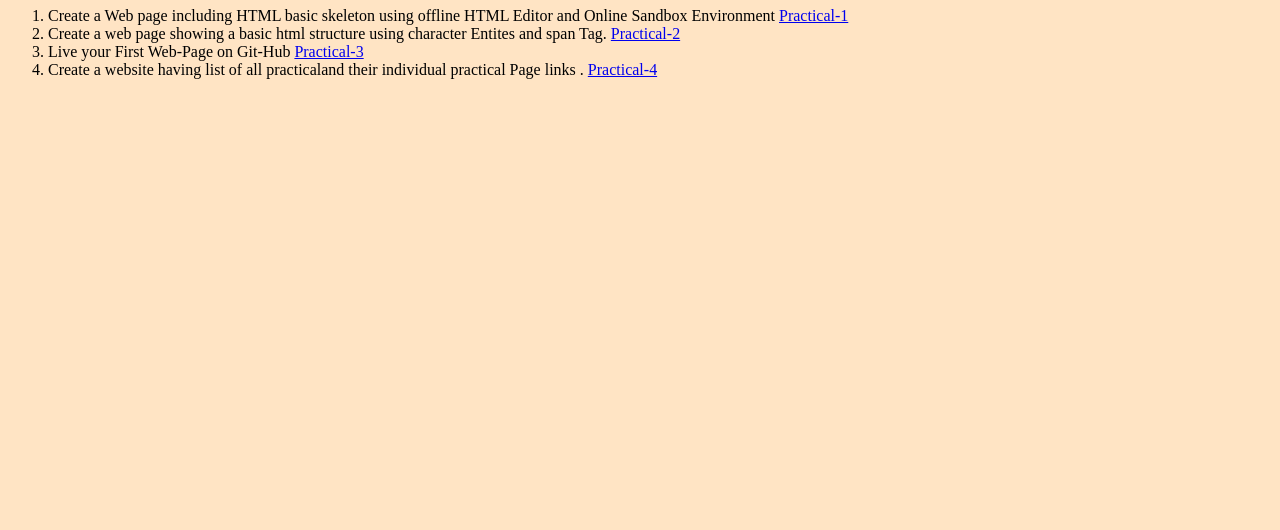
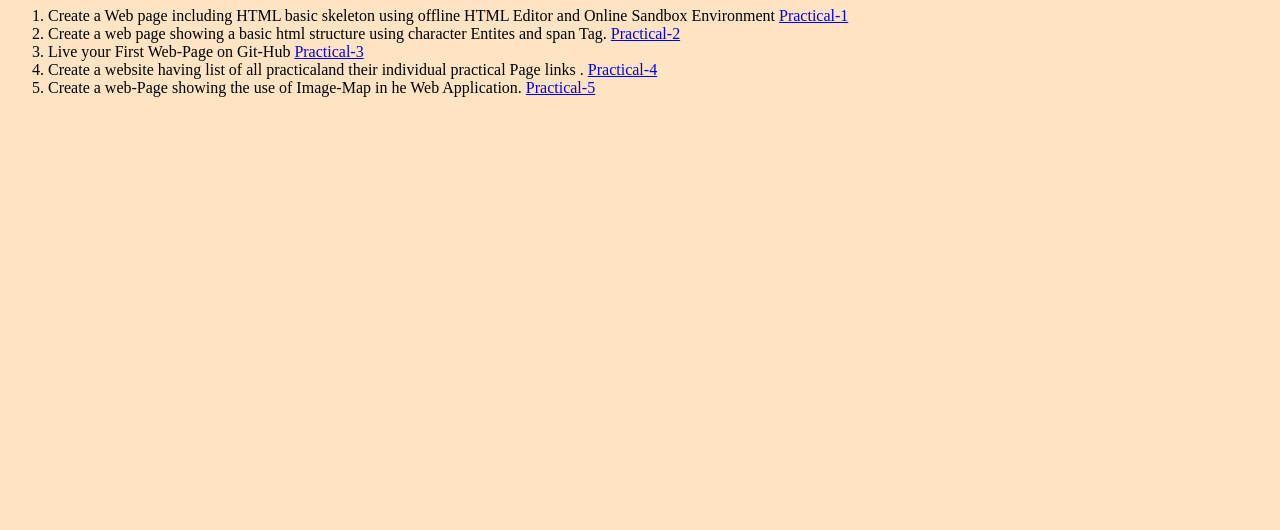
Before and after one commit to KhushiAgrawal/Practical-4, a plain HTML site: page index.html in a window 1280 px wide. Shown: the part 270-800 px from the top of the page. Drawn offline with Linux system fonts and the light colour scheme.

Commit message:
add Practical-5

```diff
--- a/index.html
+++ b/index.html
@@ -28,6 +28,7 @@
           <li>Create a web page showing a basic html structure using character Entites and span Tag. <a href="Practicals/Practical2.html">Practical-2</a> </li>
           <li>Live your First Web-Page on Git-Hub <a href="https://khushiagrawal.github.io/Fullstack-practicals/">Practical-3</a></li>
           <li>Create a website having list of all practicaland their individual practical Page links . <a href="https://khushiagrawal.github.io/Practical-4/">Practical-4</a></li>
+          <li>Create a web-Page showing the use of Image-Map in he Web Application. <a href="https://khushiagrawal.github.io/Practical-5/">Practical-5</a></li>
       </ol>
     </h2>
   </body>
```
